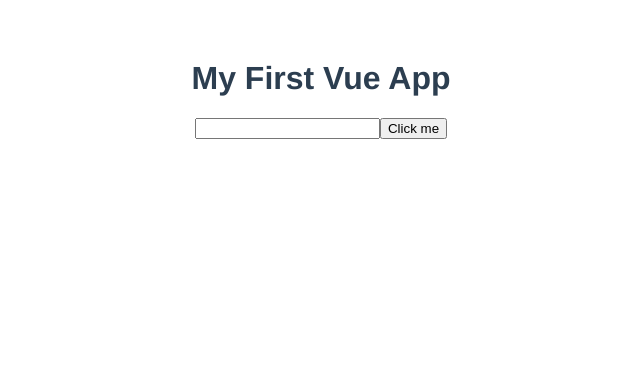
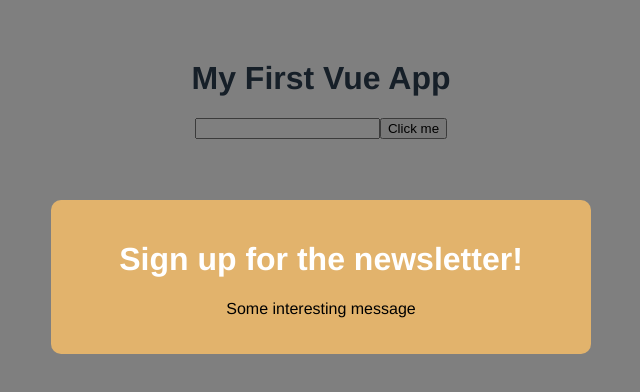
Before and after one commit to chriswu8/VueFrontEnd, a Vue app in the folder modal-project/: page / in a window 1280 px wide. Shown: the top 392 px of the page, without its empty margins (319-959 px from the left). Built offline with nearby package versions, Linux system fonts and the light colour scheme.

Commit message:
implemented props

```diff
--- a/modal-project/src/App.vue
+++ b/modal-project/src/App.vue
@@ -2,20 +2,25 @@
   <h1>{{ title }}</h1>
   <input type="text" ref="name">
   <button @click="handleClick">Click me</button>
+  <aaaaa header="Sign up for the newsletter!" :text="text" theme="sale" /> <!-- header attribute is the prop (to be accepted by Modal) -->
+  <!-- <aaaaa :header="['Chris', 111]" :text="text" theme="sale" />  -->
+
 </template>
 
 <script>
 
-import Modal from './components/Modal.vue'
+import aaaaa from './components/Modal.vue'
 
 export default {
   name: "App",
-  // components: {
-  //   HelloWorld,
-  // },
+  components: {
+    aaaaa,
+  },
   data() {
     return {
-      title: 'My First Vue App'
+      title: 'My First Vue App',
+      header: 'Sign up for the newsletter!',
+      text: '1234567'
     }
   },
   methods: {
--- /dev/null
+++ b/modal-project/src/assets/global.css
@@ -0,0 +1,7 @@
+body {
+    margin: 0;
+}
+
+p {
+    font-style: italic;
+}
--- a/modal-project/src/components/Modal.vue
+++ b/modal-project/src/components/Modal.vue
@@ -2,15 +2,24 @@
 
 <template>
   <div class="backdrop">
-    <div class="modal">
-      <p>Modal Content</p>
+    <div class="modal" :class="{sale: theme === 'sale'}">
+      <h1>{{ header }}</h1>
+      <p>Some interesting message</p>
     </div>
   </div>
 </template>
 
-<style scoped>
+<script>
+export default {
+  // register all props here
+  props: ['header', 'text', 'theme']
+};
+</script>
+
+
+<style>
 .modal {
-  width: 400px;
+  width: 500px;
   padding: 20px;
   margin: 200px auto;
   background: white;
@@ -19,8 +28,21 @@
 .backdrop {
   top: 0;
   position: fixed;
-  background: rgba(0, 0, 0, 0.5);   /* 0.5 makes it semi-transparent */
+  background: rgba(0, 0, 0, 0.5); /* 0.5 makes it semi-transparent */
   width: 100%;
   height: 100%;
 }
+.modal h1 {
+  color: #285cd7;
+}
+.modal p {
+  font-style: normal; /* will overwrite p style in global.css */
+}
+.modal.sale {
+  background: rgb(226, 179, 108);
+  color: black;
+}
+.modal.sale h1 {
+  color: white;
+}
 </style>
--- a/modal-project/src/main.js
+++ b/modal-project/src/main.js
@@ -1,4 +1,5 @@
 import { createApp } from 'vue'
 import App from './App.vue'
+import './assets/global.css'
 
 createApp(App).mount('#app')
```
